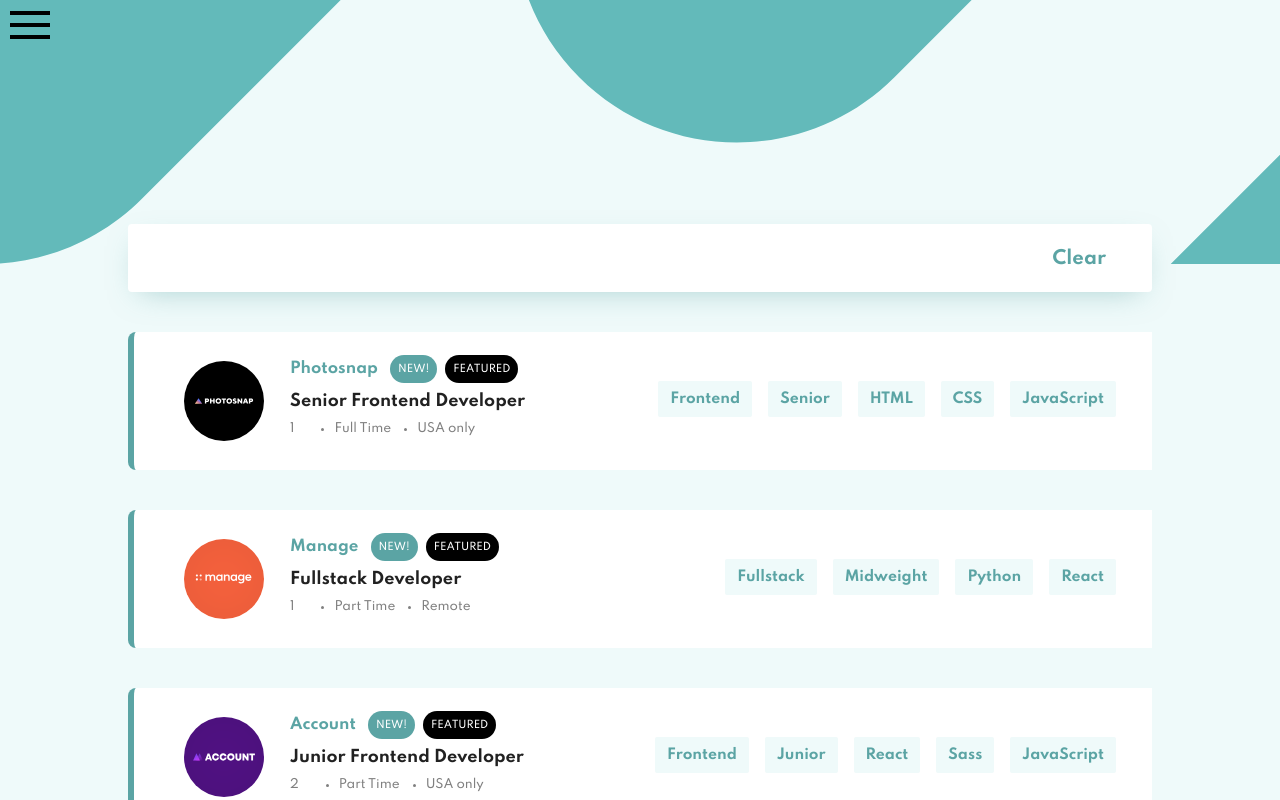
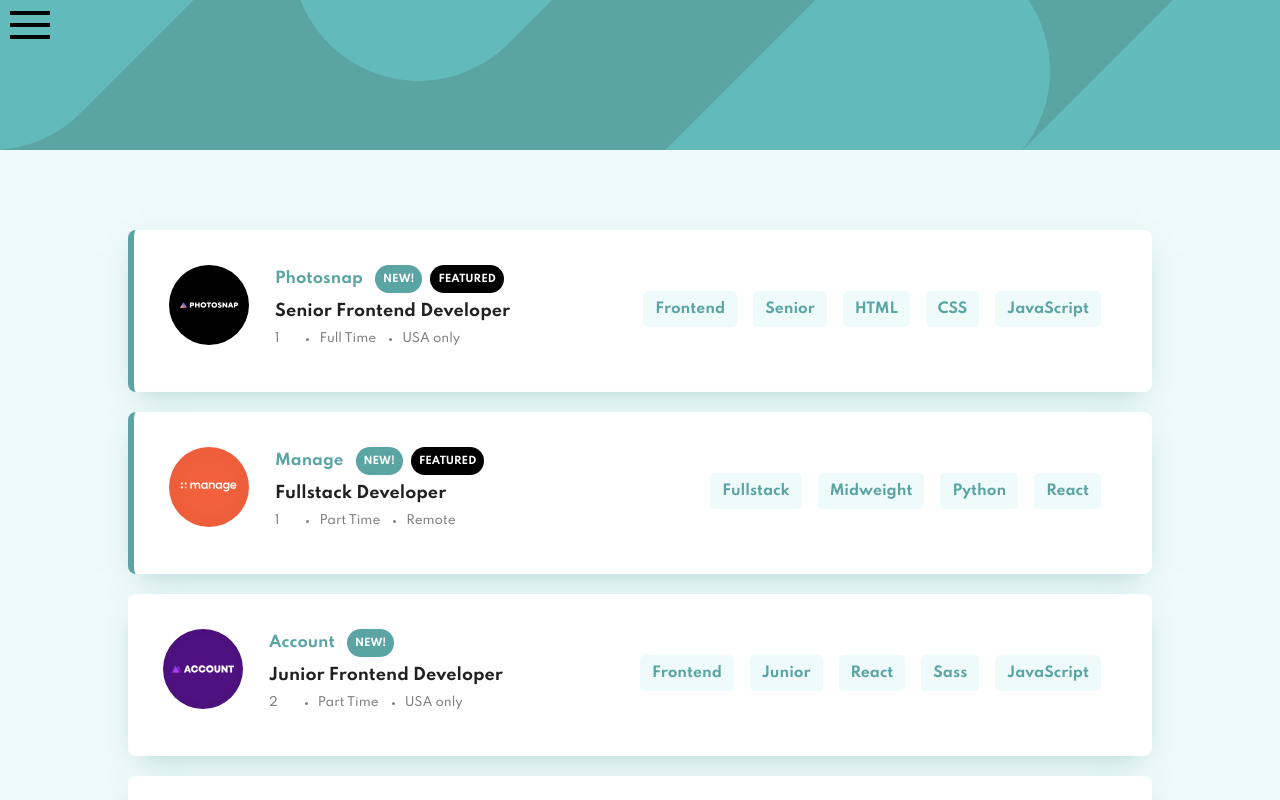
Before and after one commit to akash-starvin/FrontEnd-Mentor, an Angular app: page /job-listing in a window 1280 px wide. Built offline with nearby package versions, Linux system fonts and the light colour scheme.

Commit message:
Job Listing: Minor UI changes

```diff
--- a/src/app/job-listing/components/home/home.component.html
+++ b/src/app/job-listing/components/home/home.component.html
@@ -1,10 +1,13 @@
 <div class="container">
   <div class="header"></div>
-  <div class="d-flex align-center search-wrapper">
-    <div class="d-flex">
+  <div
+    class="d-flex align-center search-wrapper"
+    [ngClass]="{ 'hide-search-box': !filterTags.length }"
+  >
+    <div class="d-flex flex-wrap w-100">
       <div class="align-center chip-wrapper" *ngFor="let tag of filterTags">
         {{ tag }}
-        <button class="remove-btn-class close-btn" (click)="removeFilter(tag)">
+        <button class="remove-btn-class btn-close" (click)="removeFilter(tag)">
           <img
             src="../../../../assets//job-listing/icons/icon-remove.svg"
             alt="close"
--- a/src/app/job-listing/components/home/home.component.scss
+++ b/src/app/job-listing/components/home/home.component.scss
@@ -16,7 +16,8 @@
   background-image: url(variables.$background-mobile);
   background-repeat: no-repeat;
   background-size: cover;
-  height: 264px;
+  height: 180px;
+  background-color: variables.$desaturated-dark-cyan;
 }
 
 .search-wrapper,
@@ -28,13 +29,14 @@
   justify-content: space-between;
   background-color: white;
   box-shadow: 0px 10px 30px -12px variables.$desaturated-dark-cyan-shadow;
-  margin: -40px 20px 0;
-  padding: 24px 40px;
+  margin: 0 20px;
+  padding: 20px;
+  transform: translateY(-50%);
 
   .btn-clear {
     font-weight: 700;
     color: variables.$desaturated-dark-cyan;
-    font-size: 18px;
+    font-size: 15px;
     height: 20px;
 
     &:hover {
@@ -47,16 +49,17 @@
   color: variables.$desaturated-dark-cyan;
   background-color: variables.$light-grayish-cyan;
   font-weight: 700;
-  border-radius: 2px;
+  border-radius: 5px;
   padding-left: 8px;
-  margin-right: 12px;
+  margin: 0 12px 12px 0;
   height: fit-content;
   justify-content: start;
 
-  .close-btn {
+  .btn-close {
     background: variables.$desaturated-dark-cyan;
     padding: 8px;
     margin-left: 8px;
+    border-radius: 0 5px 5px 0;
 
     &:hover {
       background-color: black;
@@ -68,9 +71,14 @@
   margin: 20px;
 }
 
+.hide-search-box {
+  visibility: hidden;
+}
+
 @media only screen and (min-width: 945px) {
   .header {
     background-image: url(variables.$background-desktop);
+    height: 150px;
   }
 
   .search-wrapper,
@@ -79,10 +87,15 @@
   }
 
   .search-wrapper {
-    margin: -40px auto 30px;
+    margin: 0 auto;
+    padding: 30px;
   }
 
   .job-list-wrapper {
-    margin: 20px auto;
+    margin: 0 auto 20px;
+  }
+
+  .chip-wrapper{
+    margin-bottom: 0;
   }
 }
--- a/src/app/job-listing/components/job-card/job-card.component.html
+++ b/src/app/job-listing/components/job-card/job-card.component.html
@@ -1,11 +1,11 @@
-<div class="card">
+<div class="card" [ngClass]="{ 'card-border': data.isFeatured }">
   <img class="image-wrapper" [src]="data.imageUrl" alt="logo" />
   <div class="card-content">
     <div>
       <div class="d-flex align-center">
         <h5 class="company-name-text">{{ data.companyName }}</h5>
-        <div class="new-tag">NEW!</div>
-        <div class="featured-tag">FEATURED</div>
+        <div *ngIf="data.postedDate <= 2" class="new-tag">NEW!</div>
+        <div *ngIf="data.isFeatured" class="featured-tag">FEATURED</div>
       </div>
       <h3 class="cursor-pointer designation-text">{{ data.designation }}</h3>
       <div class="d-flex align-center content-footer">
--- a/src/app/job-listing/components/job-card/job-card.component.scss
+++ b/src/app/job-listing/components/job-card/job-card.component.scss
@@ -14,11 +14,15 @@ h5 {
 
 .card {
   background-color: white;
-  margin: 40px auto;
+  margin: 0 auto 40px;
   padding: 0 20px 20px;
   font-family: variables.$font-family;
+  border-radius: 8px;
+  box-shadow: 0px 10px 30px -12px variables.$desaturated-dark-cyan-shadow;
+}
+
+.card-border{
   border-left: 6px solid variables.$desaturated-dark-cyan;
-  border-radius: 8px 0 0 8px;
 }
 
 .image-wrapper {
@@ -39,6 +43,7 @@ h5 {
   border-radius: 14px;
   padding: 4px 8px;
   font-size: 10px;
+  font-weight: 700;
 }
 
 .new-tag {
@@ -84,7 +89,7 @@ h5 {
     background-color: variables.$light-grayish-cyan;
     font-weight: 700;
     padding: 8px 12px;
-    border-radius: 2px;
+    border-radius: 5px;
     margin: 0 16px 18px 0;
     height: fit-content;
 
@@ -98,13 +103,14 @@ h5 {
 @media only screen and (min-width: 768px) {
   .card {
     display: flex;
-    padding: 20px;
+    padding: 35px;
+    margin: 0 auto 20px;
   }
 
   .image-wrapper {
     height: 80px;
     transform: none;
-    margin: 9px 26px 9px 30px;
+    margin-right: 26px;
   }
 
   .card-content {
--- a/src/assets/sass/common.scss
+++ b/src/assets/sass/common.scss
@@ -24,6 +24,10 @@
 
 .flex-end {
   justify-content: flex-end;
+}
+
+.flex-wrap{
+  flex-wrap: wrap;
 }
 
 .w-100 {
```
